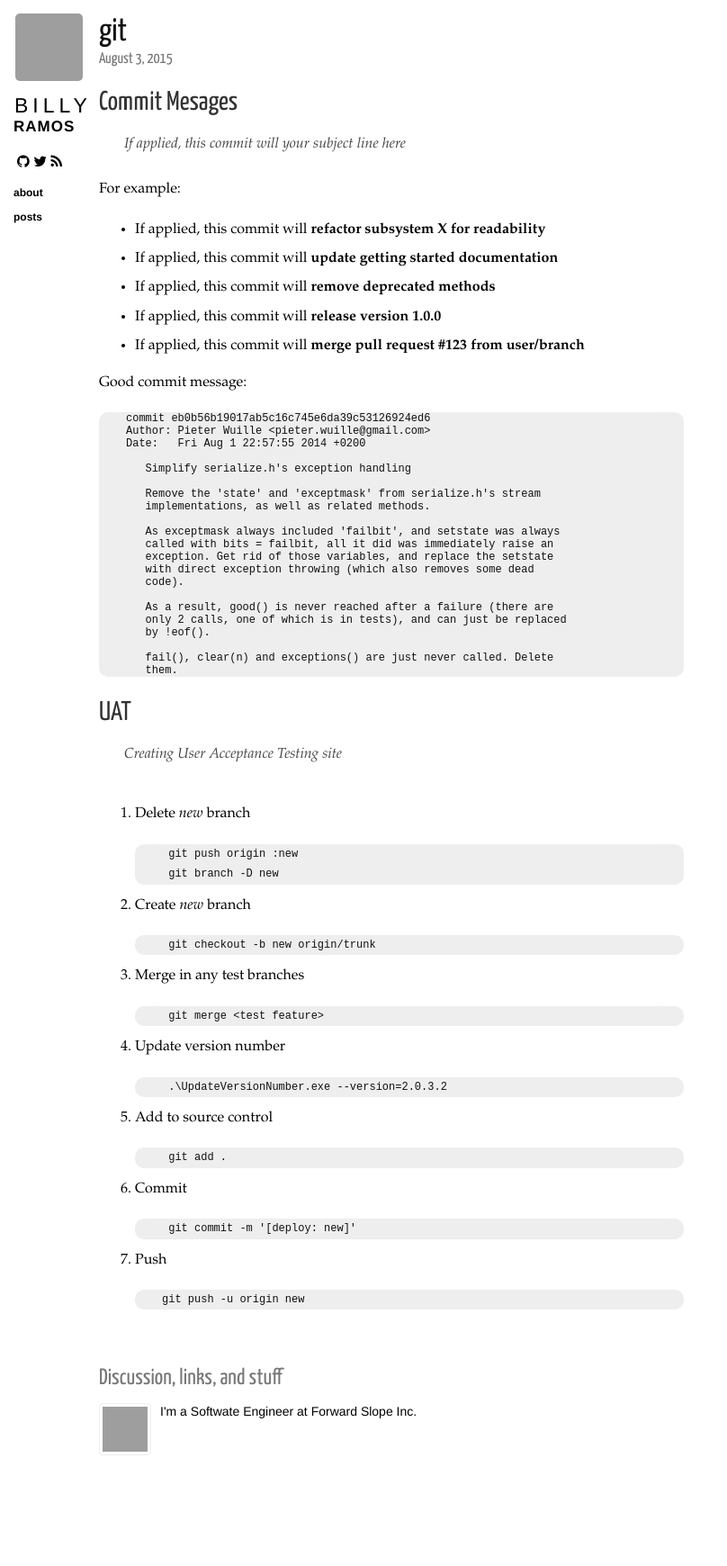
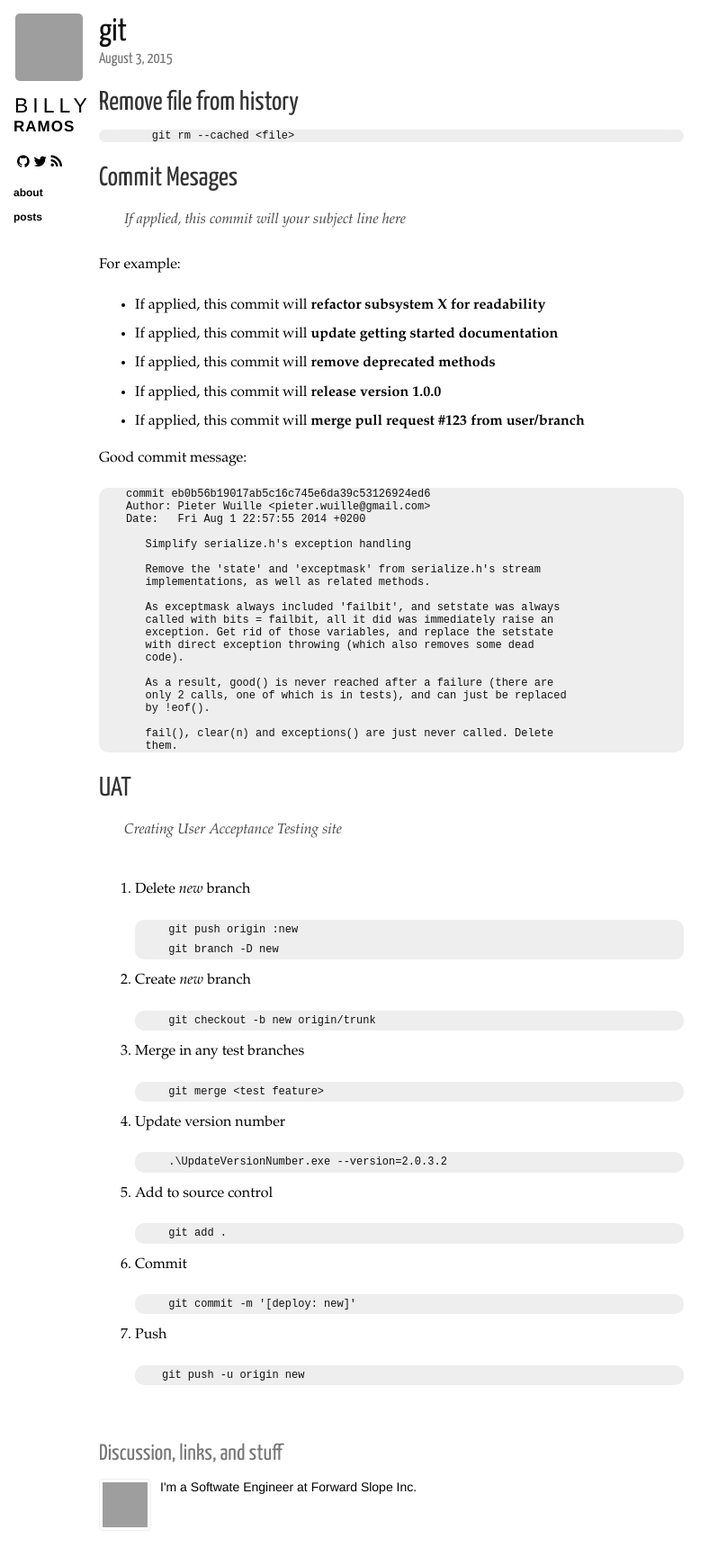
Before and after one commit to bramos-forward-slope/bramos-forward-slope.github.io, a Jekyll site: the page built from _posts/2015-08-03-git.md, in a window 1280 px wide. Shown: the whole page at 90% size, without its empty margins (0-808 px from the left). Built offline with Jekyll 4.4.1, drawn with Linux system fonts in a browser that asks for light colours; nearby versions of some CDN libraries; Markdown is read by kramdown in place of the engine named in the settings; before the commit the page ends 1656 px from its top, so only the background shows below that; grey boxes are pictures that could not be loaded.

Commit message:
Remove file from git history

```diff
--- a/_posts/2015-08-03-git.md
+++ b/_posts/2015-08-03-git.md
@@ -3,6 +3,10 @@ layout: post
 title: git
 category: posts
 ---
+
+## Remove file from history
+
+        git rm --cached <file>
 
 ## Commit Mesages
 > If applied, this commit will *your subject line here*
```
